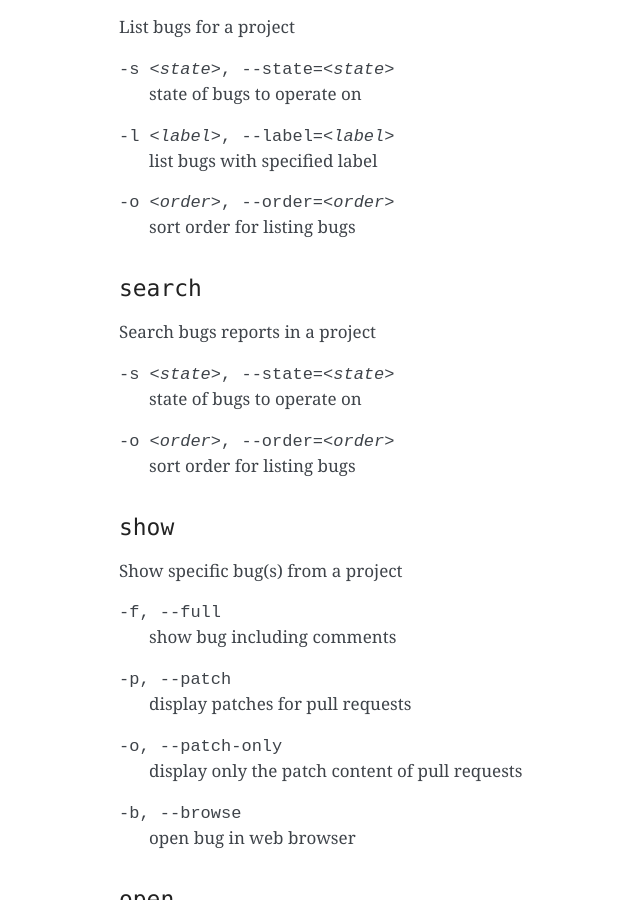
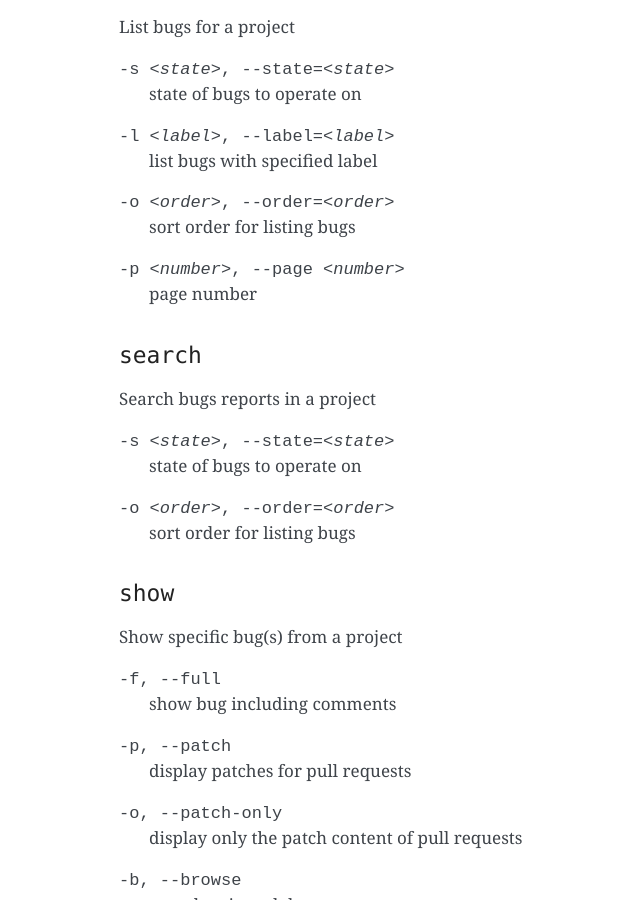
Before and after one commit to JNRowe/hubugs, a Sphinx documentation site: the page built from doc/hubugs.1.rst, in a window 1280 px wide and 900 px high, scrolled down 1286 px. Shown: the whole window, without its empty margins (301-941 px from the left). Built offline with Sphinx 7.4.7, drawn with Linux system fonts in a browser that asks for light colours.

Commit message:
Weak multi-page support
Don't have time to do this properly(right now), but it is useful.

```diff
--- a/doc/hubugs.1.rst
+++ b/doc/hubugs.1.rst
@@ -70,6 +70,9 @@ List bugs for a project
 
 -o <order>, --order=<order>
    sort order for listing bugs
+
+-p <number>, --page <number>
+   page number
 
 ``search``
 ''''''''''
--- a/doc/usage.rst
+++ b/doc/usage.rst
@@ -112,6 +112,10 @@ Commands
 .. cmdoption:: -o <order>, --order=<order>
 
    sort order for listing bugs
+
+.. cmdoption:: -p <number>, --page <number>
+
+   page number
 
 ``search`` - Search bugs reports in a project
 '''''''''''''''''''''''''''''''''''''''''''''
--- a/hubugs/__init__.py
+++ b/hubugs/__init__.py
@@ -153,10 +153,14 @@ def setup(args):
 @APP.cmd(name='list', help=_('listing bugs'), parents=[attrib_parser, ])
 @APP.cmd_arg('-l', '--label', help=_('list bugs with specified label'),
              metavar='label', action='append')
+@APP.cmd_arg('-p', '--page', help=_('page number'), type=int, default=1,
+             metavar='number')
 def list_bugs(args):
     """Listing bugs."""
     bugs = []
     params = {}
+    if args.page != 1:
+        params['page'] = args.page
     if args.label:
         params['labels'] = ','.join(args.label)
 
```
